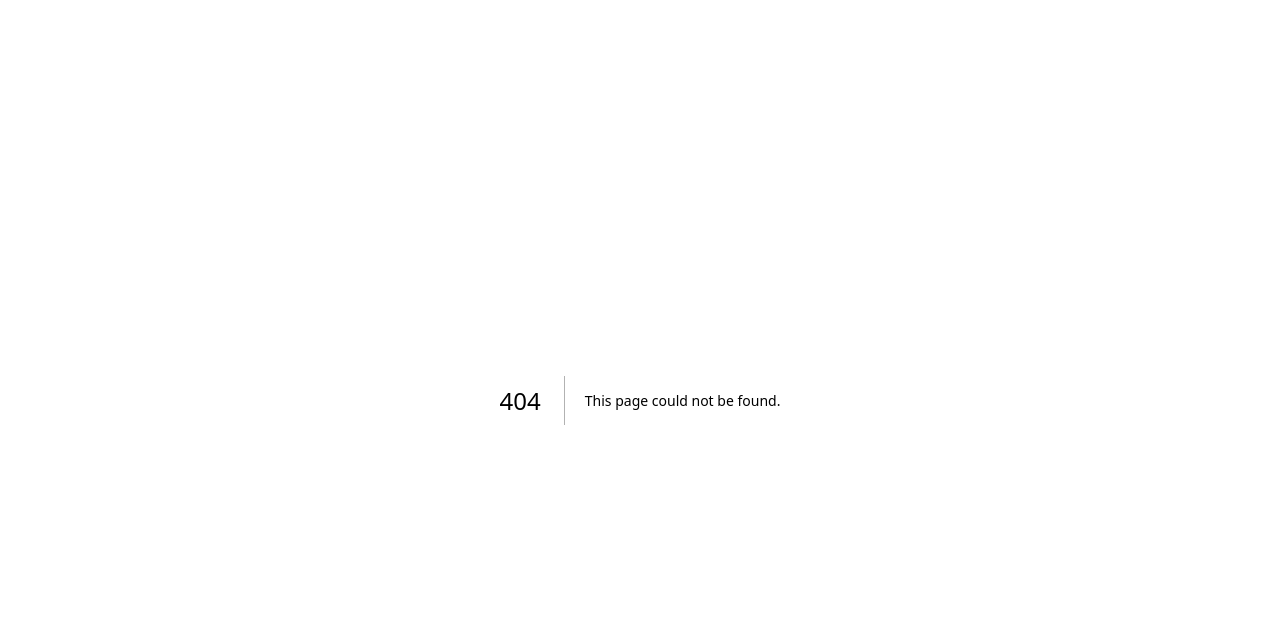
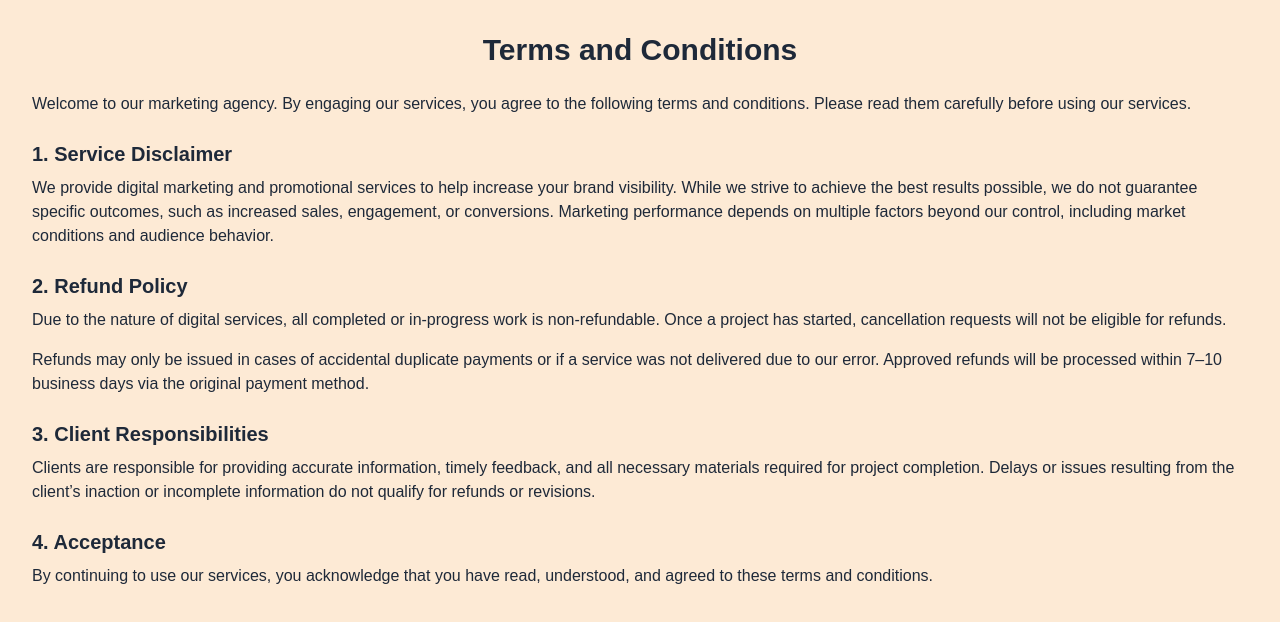
Before and after one commit to mrnishant1/digitalmarketing, a Next.js app: page /terms in a window 1280 px wide. Before the commit this address had no page. Shown: the top 622 px of the page. Built offline with nearby package versions, Linux system fonts and the light colour scheme; a web font is replaced by a local one.

Commit message:
added terms

```diff
--- a/app/pricing/page.tsx
+++ b/app/pricing/page.tsx
@@ -167,7 +167,7 @@ const App: React.FC = () => {
   const router = useRouter();
   return (
     <section
-      className="min-h-screen bg-[#7ed6dfd9] text-gray-800 relative" // Original background color
+      className="min-h-screen bg-[#FDEAD5] text-gray-800 relative" // Original background color
     >
       <div className="text-center mb-16 px-4">
         <div
@@ -176,10 +176,10 @@ const App: React.FC = () => {
         >
           <GiReturnArrow />
         </div>
-        <h1 className="text-4xl md:text-7xl font- text-white">
+        <h1 className="text-4xl md:text-7xl font- text-[#003566]">
           LeadZup Pricing Plans
         </h1>
-        <p className="mt-2 text-xl text-indigo-200">
+        <p className="mt-2 text-xl text-gray-500">
           The Palden way to convert conversations into customers.
         </p>
       </div>
--- /dev/null
+++ b/app/terms/page.tsx
@@ -0,0 +1,54 @@
+import React from "react";
+
+const Terms = () => {
+  return (
+    <div className="p-8 w-[100vw] h-[100vh]   mx-auto text-gray-800 bg-[#FDEAD5]">
+      <h1 className="text-3xl font-bold mb-6 text-center">Terms and Conditions</h1>
+
+      <p className="mb-4">
+        Welcome to our marketing agency. By engaging our services, you agree to
+        the following terms and conditions. Please read them carefully before
+        using our services.
+      </p>
+
+      <h2 className="text-xl font-semibold mt-6 mb-2">1. Service Disclaimer</h2>
+      <p className="mb-4">
+        We provide digital marketing and promotional services to help increase
+        your brand visibility. While we strive to achieve the best results
+        possible, we do not guarantee specific outcomes, such as increased
+        sales, engagement, or conversions. Marketing performance depends on
+        multiple factors beyond our control, including market conditions and
+        audience behavior.
+      </p>
+
+      <h2 className="text-xl font-semibold mt-6 mb-2">2. Refund Policy</h2>
+      <p className="mb-4">
+        Due to the nature of digital services, all completed or in-progress work
+        is non-refundable. Once a project has started, cancellation requests
+        will not be eligible for refunds.
+      </p>
+
+      <p className="mb-4">
+        Refunds may only be issued in cases of accidental duplicate payments or
+        if a service was not delivered due to our error. Approved refunds will
+        be processed within 7–10 business days via the original payment method.
+      </p>
+
+      <h2 className="text-xl font-semibold mt-6 mb-2">3. Client Responsibilities</h2>
+      <p className="mb-4">
+        Clients are responsible for providing accurate information, timely
+        feedback, and all necessary materials required for project completion.
+        Delays or issues resulting from the client’s inaction or incomplete
+        information do not qualify for refunds or revisions.
+      </p>
+
+      <h2 className="text-xl font-semibold mt-6 mb-2">4. Acceptance</h2>
+      <p>
+        By continuing to use our services, you acknowledge that you have read,
+        understood, and agreed to these terms and conditions.
+      </p>
+    </div>
+  );
+};
+
+export default Terms;
```
